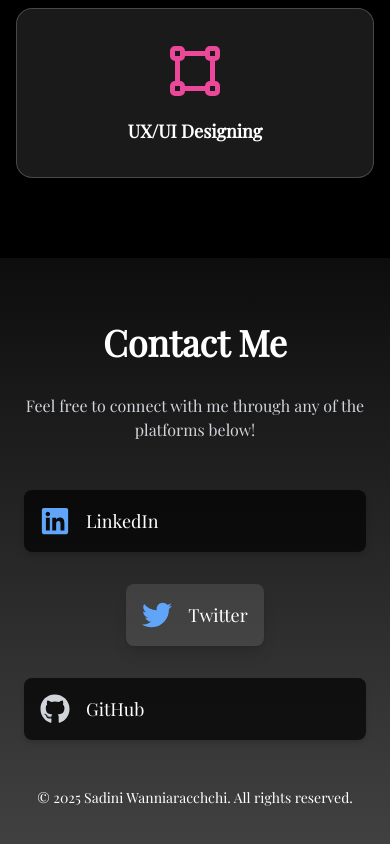
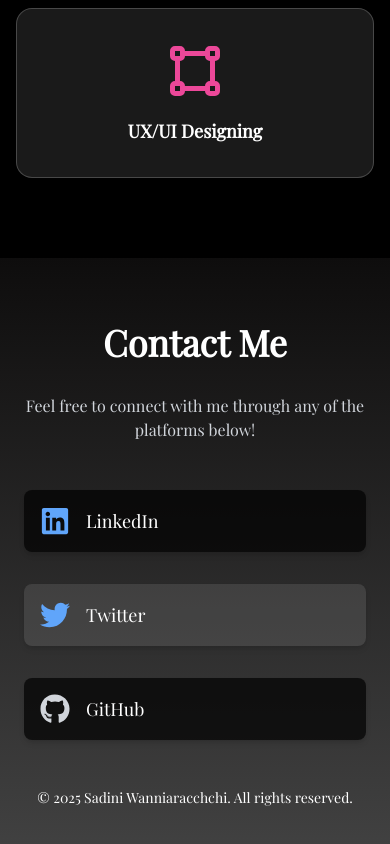
Before and after one commit to Wimukthi316/my-portfolio, a React (Vite) app: page / in a window 390 px wide. Shown: the part 5628-6472 px from the top of the page. Built offline with nearby package versions, Linux system fonts and the light colour scheme.

Commit message:
updae contact and hero

```diff
--- a/src/components/Contact.jsx
+++ b/src/components/Contact.jsx
@@ -32,7 +32,7 @@ const Contact = () => {
         href="https://twitter.com/Wimukthi316"
         target="_blank"
         rel="noopener noreferrer"
-        className="flex items-center gap-4 bg-white/10 hover:bg-white/20 transition-all duration-300 p-4 rounded-lg shadow-lg"
+        className="flex items-center gap-4 bg-white/10 hover:bg-white/80 transition-all duration-300 p-4 rounded-lg shadow-md w-full sm:w-auto"
         >
         <FaTwitter size={30} className="text-blue-400" />
         <span className="text-lg">Twitter</span>
```
